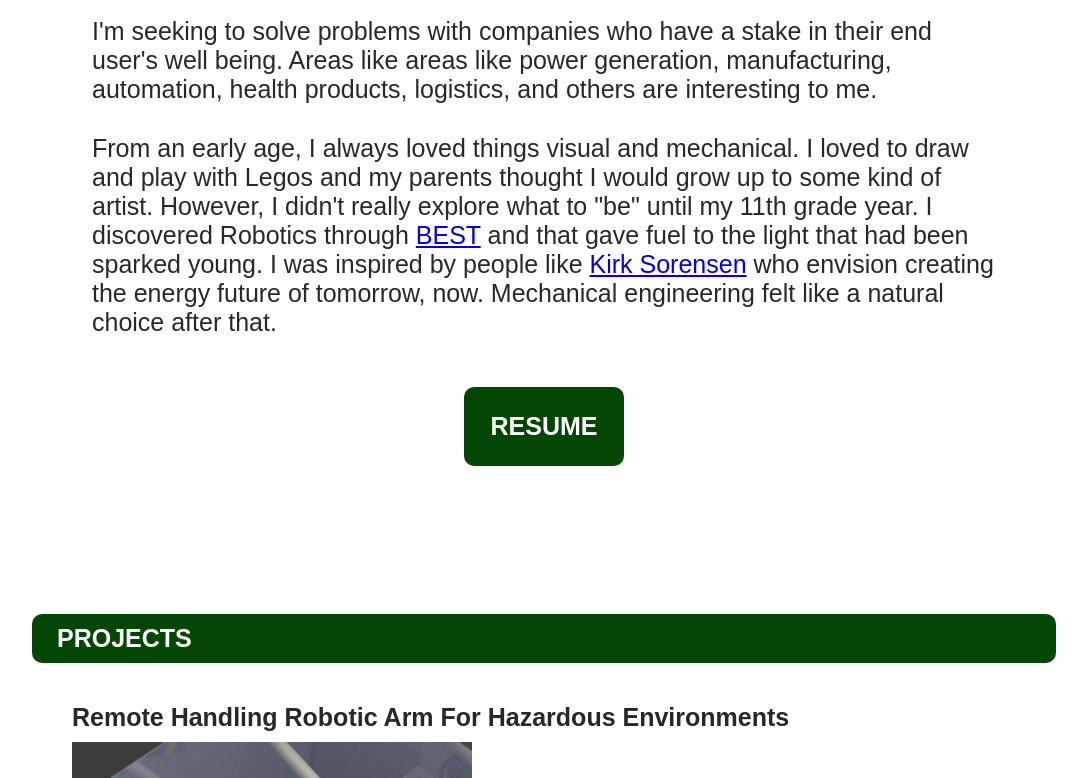
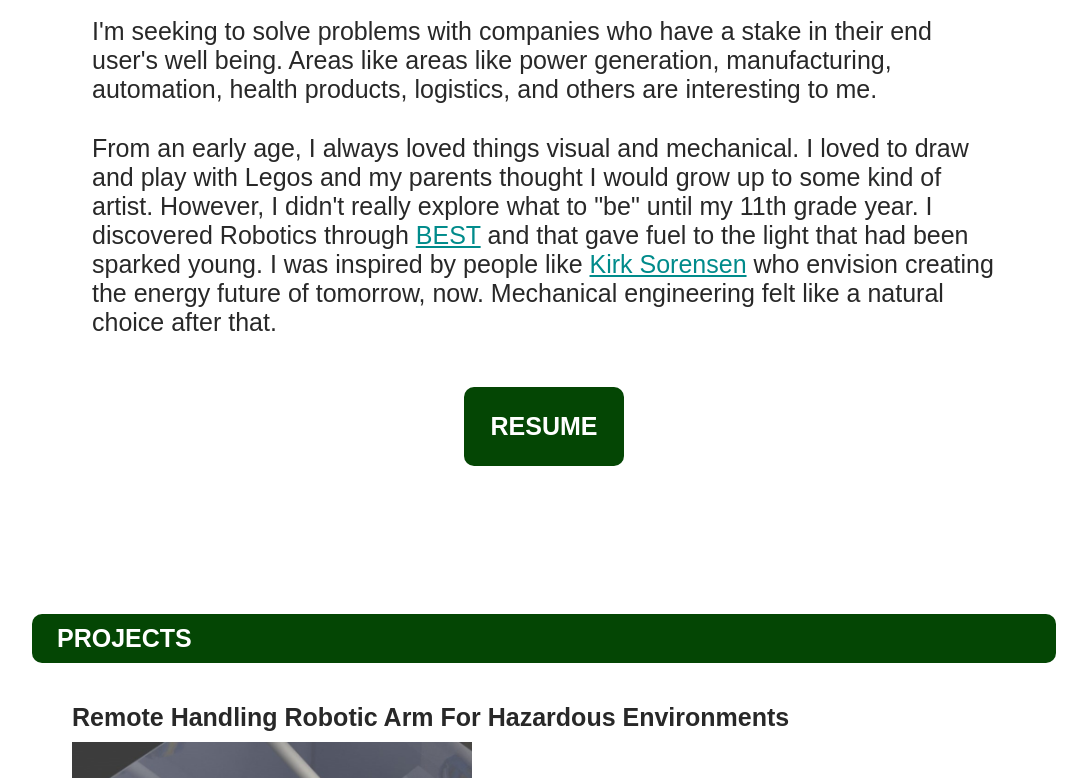
Before and after one commit to AndrewFDoyle/site, a plain HTML site: page index.html in a window 1280 px wide. Shown: the part 1415-2193 px from the top of the page, without its empty margins (96-1183 px from the left). Drawn offline with Linux system fonts and the light colour scheme.

Commit message:
Update style.css
styling update:
- overflow x clip
- link colors darkcyan
- site name disappears below 280 instead of 300

```diff
--- a/css/style.css
+++ b/css/style.css
@@ -16,7 +16,18 @@
 html{
     height: 100%;
     scroll-behavior: smooth;
-    overflow-x: hidden;
+}
+
+html,body{
+    overflow-x: clip;
+}
+
+a{
+    color: darkcyan;
+}
+
+a:visited{
+    color: darkcyan;
 }
 
 header{
@@ -400,7 +411,7 @@ ol li{
     }
 }
 
-@media (max-width: 300px){
+@media (max-width: 280px){
     .logo{
         display: none;
     }
```
